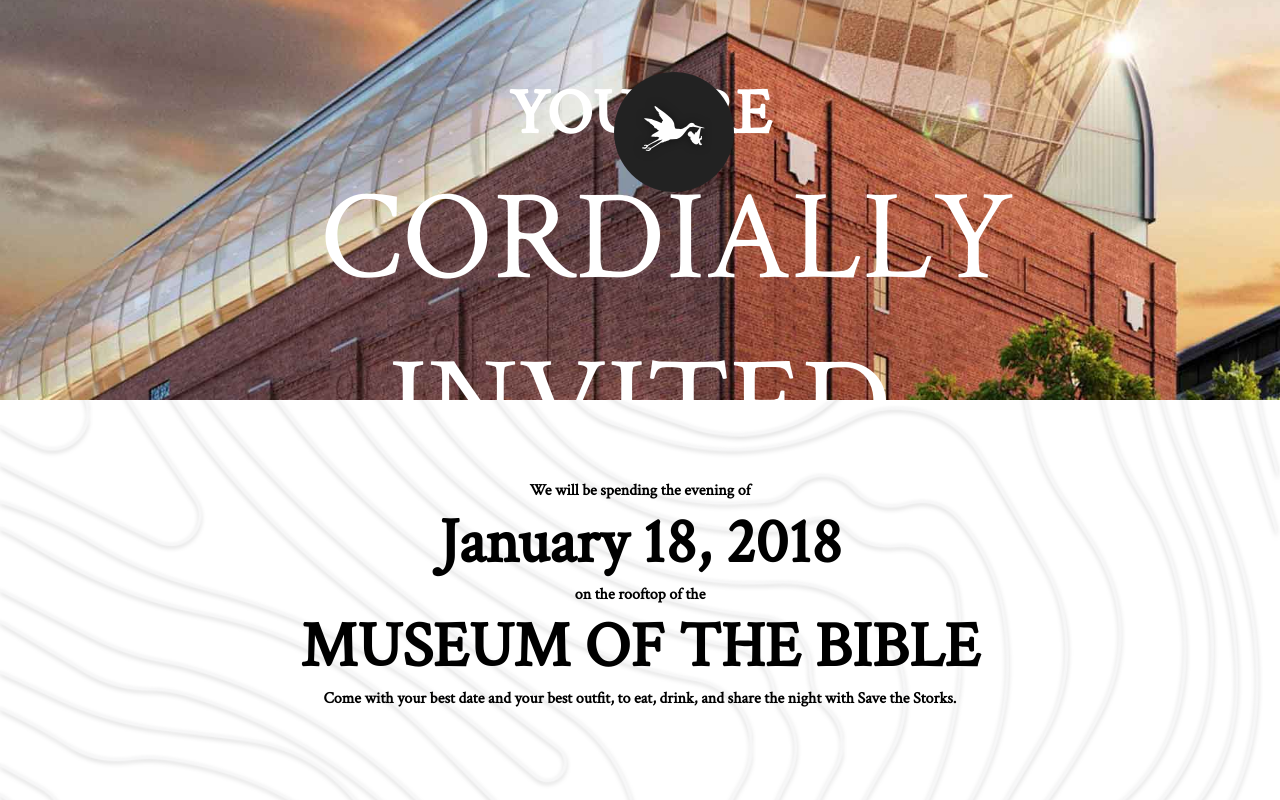
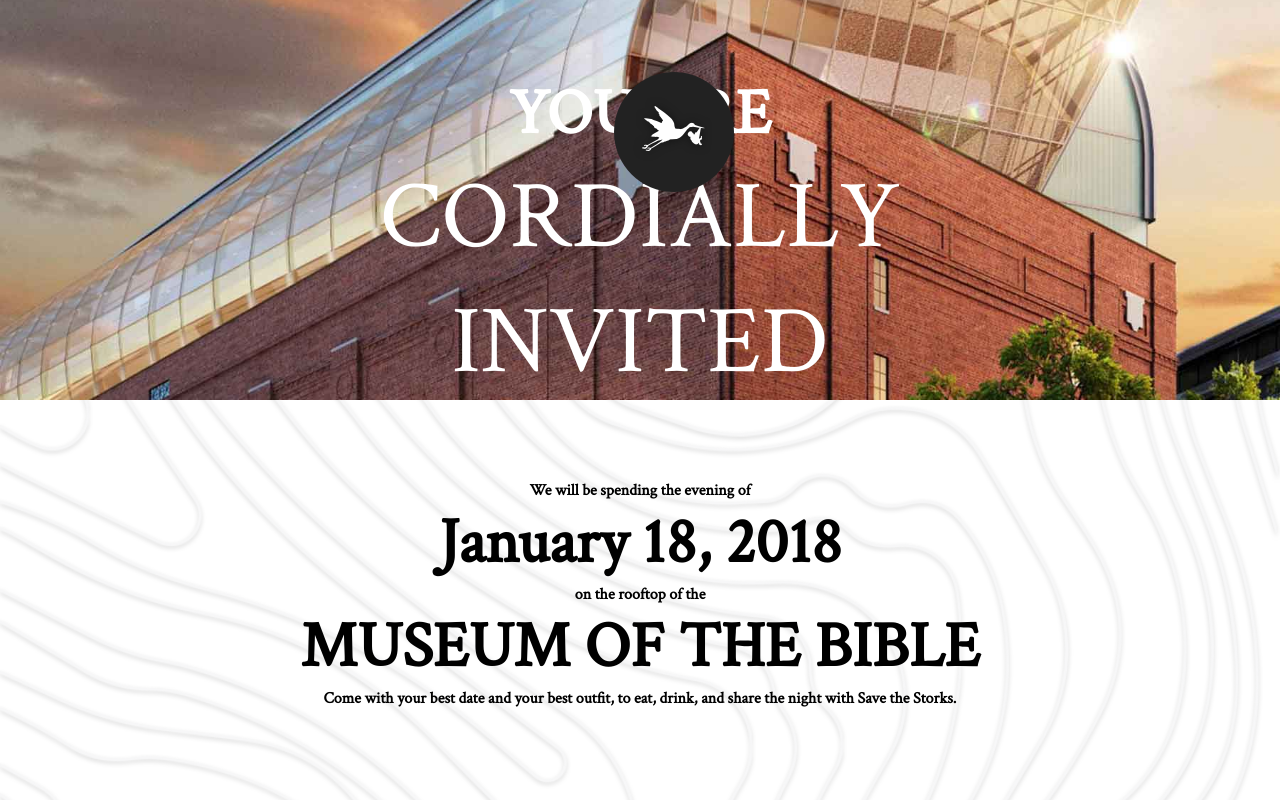
Before and after one commit to jonathanjwatson/stork-ball, a React (Create React App) app in the folder client/: page / in a window 1280 px wide. Shown: the top 800 px of the page. Built offline with nearby package versions, Linux system fonts and the light colour scheme.

Commit message:
fixed typo for heroku deploy

```diff
--- a/client/src/index.css
+++ b/client/src/index.css
@@ -53,7 +53,7 @@
     padding-top:4em;
   }
     .splash-image h1{
-        font-size:5;
+        font-size:6em;
         font-weight:500;
     }
     .splash-image h2{
--- a/package.json
+++ b/package.json
@@ -10,7 +10,7 @@
     "start": "node server.js",
     "dev": "concurrently \"nodemon server.js\" \"cd ./client && yarn start\" ",
     "test": "echo \"Error: no test specified\" && exit 1",
-    "postinstall": "cd client && npm install &7 npm run build"
+    "postinstall": "cd client && npm install && npm run build"
   },
   "keywords": [],
   "author": "",
```
